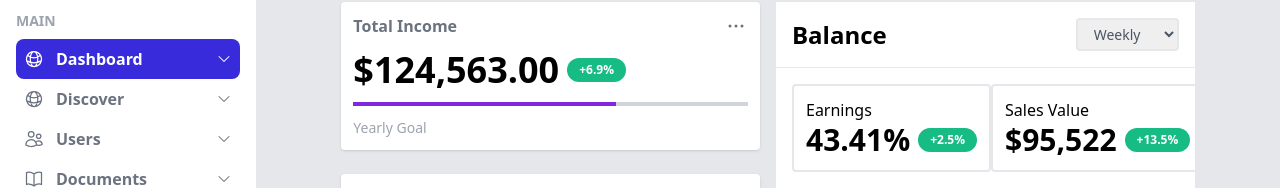
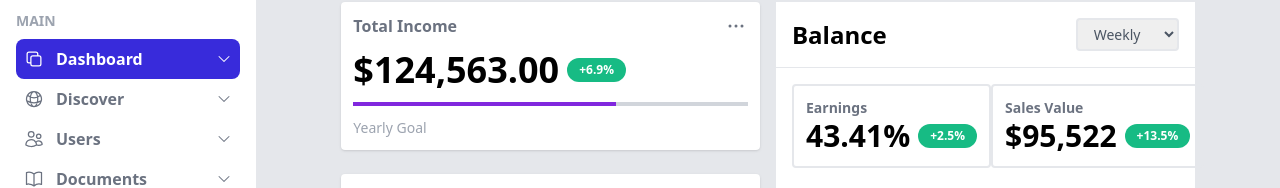
Before and after one commit to KirPot05/dashboard-design, a React (Create React App) app: page / in a window 1280 px wide. Shown: the part 118-306 px from the top of the page. Built offline with nearby package versions, Linux system fonts and the light colour scheme.

Commit message:
modified icon of dashboard

```diff
--- a/src/components/Stats.js
+++ b/src/components/Stats.js
@@ -1,5 +1,4 @@
 import { EllipsisHorizontalIcon } from "@heroicons/react/24/outline";
-import { ChevronDownIcon } from "@heroicons/react/24/solid";
 import { Area } from "./charts/Area";
 import { BarChart } from "./charts/Bar";
 import Badge from "./common/Badge";
@@ -57,7 +56,7 @@ function Stats() {
 
         <div className="flex items-center justify-between p-4">
           <div className="border-2 p-3 rounded">
-            <h5>Earnings</h5>
+            <h5 className="text-gray-500 text-sm font-semibold">Earnings</h5>
             <div className="flex items-center space-x-2">
               <p className="font-semibold text-3xl">43.41%</p>
               <Badge content="+2.5%" />
@@ -65,7 +64,7 @@ function Stats() {
           </div>
 
           <div className="border-2 p-3 rounded">
-            <h5>Sales Value</h5>
+            <h5 className="text-gray-500 text-sm font-semibold">Sales Value</h5>
             <div className="flex items-center space-x-2">
               <p className="font-semibold text-3xl">$95,522</p>
               <Badge content="+13.5%" />
--- a/src/mock/sidebar.js
+++ b/src/mock/sidebar.js
@@ -8,6 +8,7 @@ import {
   InboxIcon,
   ListBulletIcon,
   QuestionMarkCircleIcon,
+  Square2StackIcon,
   Squares2X2Icon,
   UsersIcon,
 } from "@heroicons/react/24/outline";
@@ -16,7 +17,7 @@ export const mainLinks = [
   {
     title: "Dashboard",
     url: "/",
-    icon: GlobeAltIcon,
+    icon: Square2StackIcon,
   },
   {
     title: "Discover",
```
